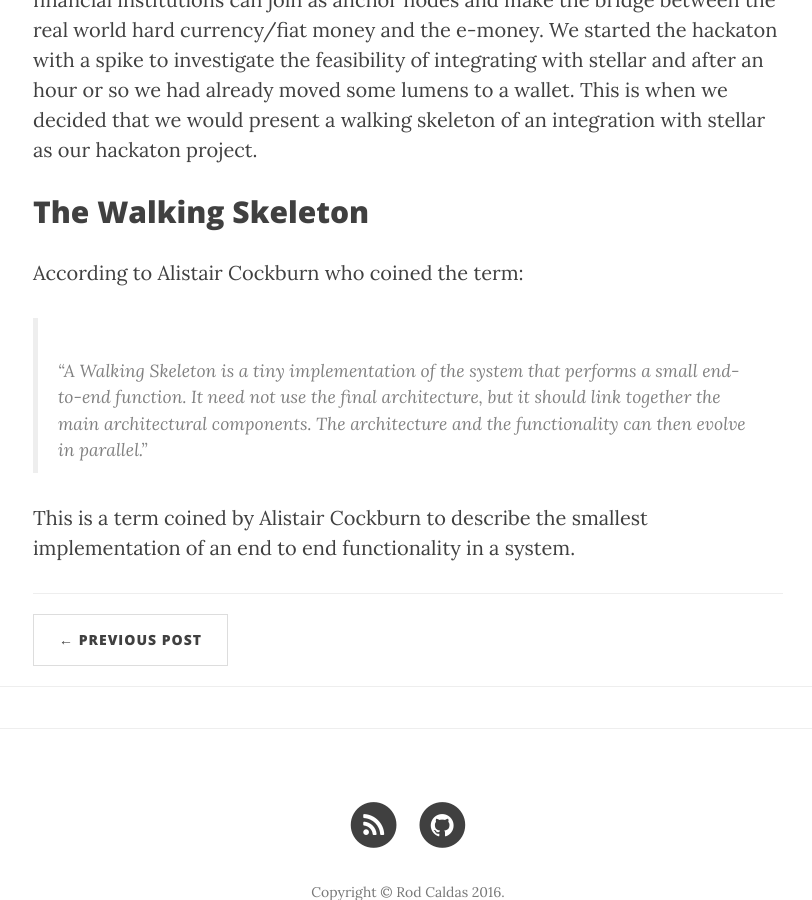
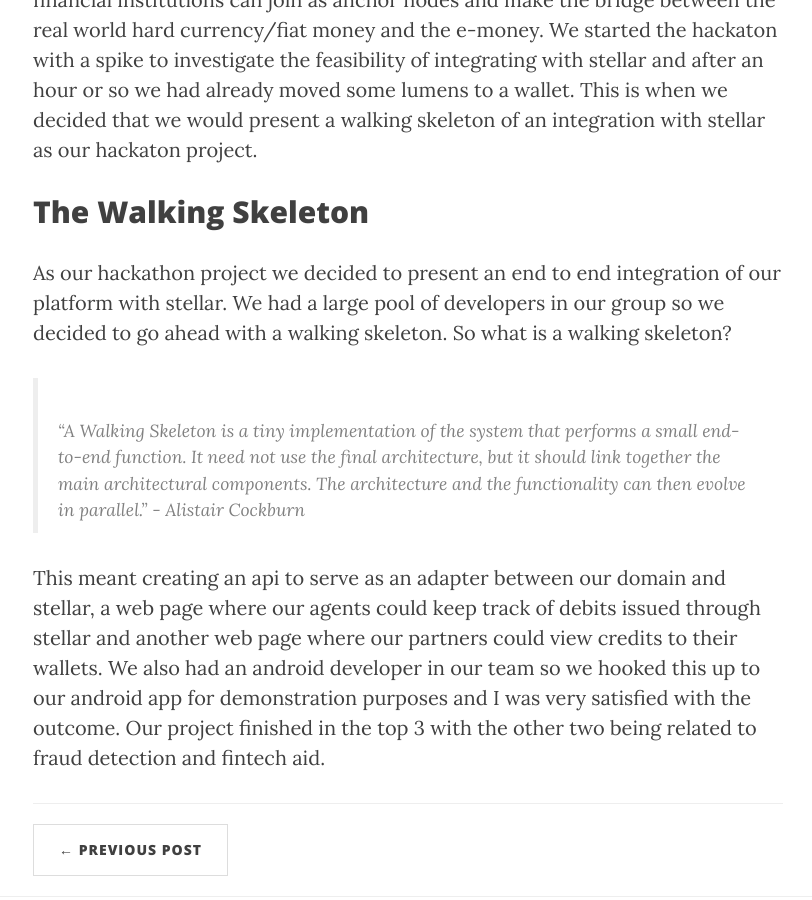
Before and after one commit to kaldas/kaldas.github.io, a Jekyll site: the page built from _posts/2017-07-17-walking-the-blockchain-skeleton.md, in a window 1280 px wide and 900 px high, scrolled down 1410 px. Shown: the whole window, without its empty margins (232-1044 px from the left). Built offline with Jekyll 4.4.1, drawn with Linux system fonts in a browser that asks for light colours; nearby versions of some CDN libraries; comment, search, counter and statistics services are not loaded.

Commit message:
Changed post

```diff
--- a/_posts/2017-07-17-walking-the-blockchain-skeleton.md
+++ b/_posts/2017-07-17-walking-the-blockchain-skeleton.md
@@ -21,8 +21,8 @@ They are a payment scheme built on top of blockchain technology where financial
 
 ## The Walking Skeleton
 
-According to Alistair Cockburn who coined the term:
+As our hackathon project we decided to present an end to end integration of our platform with stellar. We had a large pool of developers in our group so we decided to go ahead with a walking skeleton. So what is a walking skeleton?
 
-> "A Walking Skeleton is a tiny implementation of the system that performs a small end-to-end function. It need not use the final architecture, but it should link together the main architectural components. The architecture and the functionality can then evolve in parallel."
+> "A Walking Skeleton is a tiny implementation of the system that performs a small end-to-end function. It need not use the final architecture, but it should link together the main architectural components. The architecture and the functionality can then evolve in parallel." - Alistair Cockburn
 
-This is a term coined by Alistair Cockburn to describe the smallest implementation of an end to end functionality in a system.
+This meant creating an api to serve as an adapter between our domain and stellar, a web page where our agents could keep track of debits issued through stellar and another web page where our partners could view credits to their wallets. We also had an android developer in our team so we hooked this up to our android app for demonstration purposes and I was very satisfied with the outcome. Our project finished in the top 3 with the other two being related to fraud detection and fintech aid.
```
